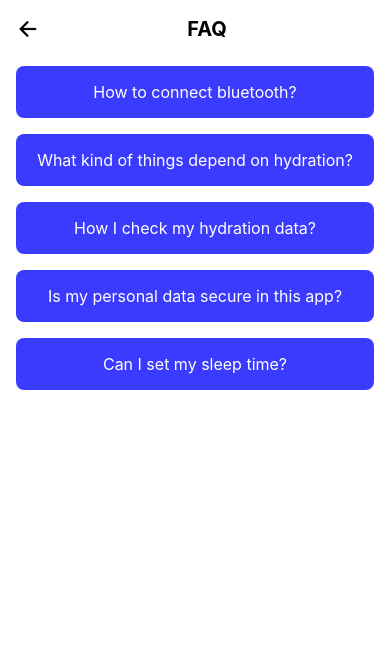
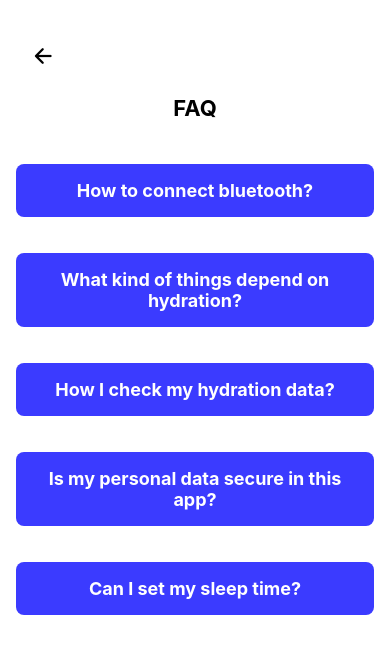
Before and after one commit to fasinfasi/SmartWaterBottle, a React Native app: screen /QuestionScreen in a window 390 px wide. Shown: the top 654 px of the page. Built offline with nearby package versions, Linux system fonts and the light colour scheme.

Commit message:
Update Question screen

```diff
--- a/app/screens/QuestionScreen.js
+++ b/app/screens/QuestionScreen.js
@@ -18,8 +18,8 @@ const QuestionScreen = ({ navigation }) => {
   ];
 
   const answers = [
-    'In home page, there is a Bluetooth icon. Tap on it. There will be a popup connect button. Click on it and connect.',
-    'Hydration target depends on your Age, Sex, Weight, Activity level, and Health condition.',
+    'In home page, there is a Bluetooth icon, \n - Tap on it \n - There will be a popup connect button \n - Click on it and connect',
+    'Hydration target depends on your\n - Age \n - Sex \n - Weight \n - Activity level \n - Health condition',
     'Go to statistic page and click on the graph to get your data.',
     'Yes, your data is safe in this app. We only use it to analyze your required water level. We never share your data with any third parties.',
     'You can set your sleep time in general settings, which helps us restrict notifications.',
@@ -27,10 +27,10 @@ const QuestionScreen = ({ navigation }) => {
 
   return (
     <ScrollView style={styles.container}>
-      <View style={styles.header}>
-        <TouchableOpacity onPress={() => navigation.goBack()}>
+        <TouchableOpacity style={styles.arrow} onPress={() => navigation.goBack()}>
           <Ionicons name="arrow-back-outline" size={24} color="black" />
         </TouchableOpacity>
+      <View style={styles.headerContainer}>
         <Text style={styles.headerTitle}>FAQ</Text>
       </View>
 
@@ -61,23 +61,33 @@ const styles = StyleSheet.create({
     flex: 1,
     backgroundColor: '#fff',
   },
-  header: {
+  arrow: {
+    position: 'absolute',
+    left: '8%',
+    top: '6%',
+  },
+  headerContainer: {
     flexDirection: 'row',
     alignItems: 'center',
-    padding: 16,
+    padding: 5,
     backgroundColor: '#fff',
+    top: 90,
+
   },
   headerTitle: {
     flex: 1,
     textAlign: 'center',
-    fontSize: 20,
+    fontSize: 22,
     fontWeight: 'bold',
   },
   content: {
     paddingHorizontal: 16,
+    paddingVertical: 70,
+    marginTop: 60,
+    bottom: 20
   },
   questionContainer: {
-    marginVertical: 8,
+    marginVertical: 18,
   },
   questionButton: {
     backgroundColor: '#3B3BFF',
@@ -86,18 +96,28 @@ const styles = StyleSheet.create({
     borderRadius: 8,
   },
   activeButton: {
-    backgroundColor: '#A9F6B2',
-  },
+    backgroundColor: '#3AA5D3',
+    borderTopLeftRadius: 8,
+    borderTopRightRadius: 8,
+    borderBottomLeftRadius: 0,
+    borderBottomRightRadius: 0
+},
   questionText: {
     color: '#fff',
-    fontSize: 16,
+    fontSize: 18,
+    fontWeight: 'bold',
     textAlign: 'center',
   },
   answerText: {
-    marginTop: 8,
-    color: '#333',
-    fontSize: 14,
+    marginTop: 0,
+    color: '#000',
+    backgroundColor: '#3AA5D3',
+    fontSize: 16,
+    fontWeight: '550'
+,    paddingBottom: 3,
     paddingHorizontal: 12,
+    borderBottomLeftRadius: 8,
+    borderBottomRightRadius: 8
   },
 });
 
```
